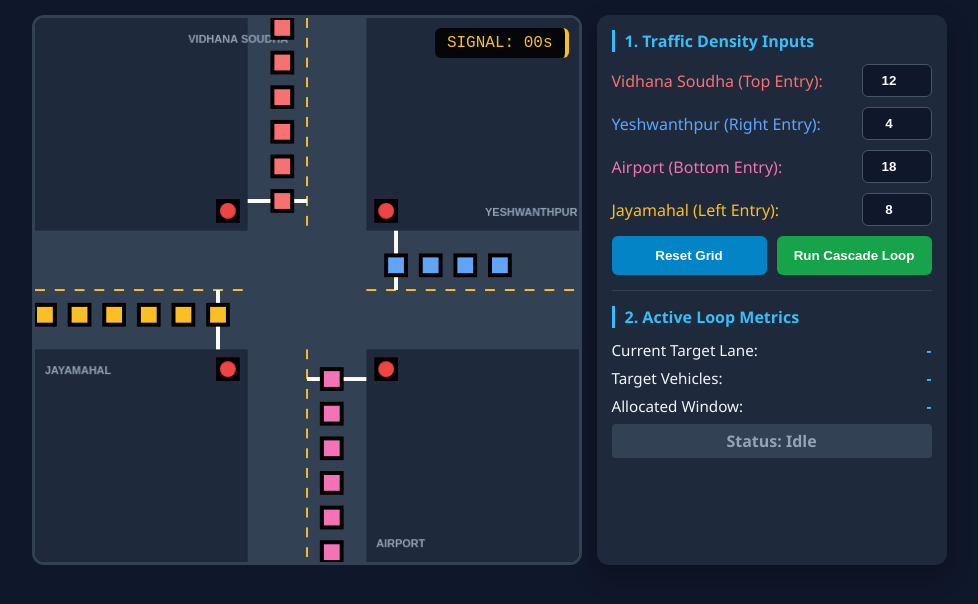
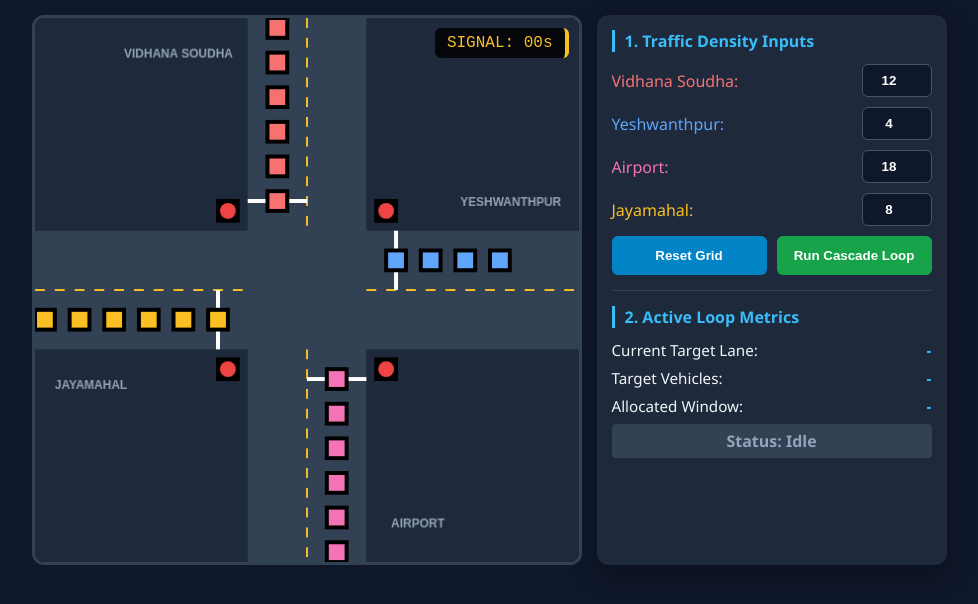
Before and after one commit to sandeshrai24-bit/Mekhri-Circle-traffic_Optimization, a Flask app: page / in a window 1280 px wide. Shown: the part 75-679 px from the top of the page, without its empty margins (151-1129 px from the left). Run offline with Flask 3, Linux system fonts and the light colour scheme.

Commit message:
Update index.html

```diff
--- a/templates/index.html
+++ b/templates/index.html
@@ -148,19 +148,19 @@
             <div class="section">
                 <h3>1. Traffic Density Inputs</h3>
                 <div class="row">
-                    <label style="color:#f87171">Vidhana Soudha (Top Entry):</label>
+                    <label style="color:#f87171">Vidhana Soudha:</label>
                     <input type="number" id="vidhana_soudha" min="0" max="50" value="12" onchange="initSimulation()">
                 </div>
                 <div class="row">
-                    <label style="color:#60a5fa">Yeshwanthpur (Right Entry):</label>
+                    <label style="color:#60a5fa">Yeshwanthpur:</label>
                     <input type="number" id="yeshwanthpur" min="0" max="50" value="4" onchange="initSimulation()">
                 </div>
                 <div class="row">
-                    <label style="color:#f472b6">Airport (Bottom Entry):</label>
+                    <label style="color:#f472b6">Airport:</label>
                     <input type="number" id="airport" min="0" max="50" value="18" onchange="initSimulation()">
                 </div>
                 <div class="row">
-                    <label style="color:#fbbf24">Jayamahal (Left Entry):</label>
+                    <label style="color:#fbbf24">Jayamahal:</label>
                     <input type="number" id="jayamahal" min="0" max="50" value="8" onchange="initSimulation()">
                 </div>
                 <div class="btn-group">
@@ -201,10 +201,10 @@
         const unitStep = carSize + carGap;
 
         const profiles = {
-            "Vidhana Soudha": { x: midX - 25, y: -20, dx: 0, dy: unitStep, stopX: midX - 25, stopY: midY - lineOffset, color: '#f87171' },
-            "Airport":        { x: midX + 25, y: canvas.height + 20, dx: 0, dy: -unitStep, stopX: midX + 25, stopY: midY + lineOffset, color: '#f472b6' },
-            "Yeshwanthpur":   { x: canvas.width + 20, y: midY - 25, dx: -unitStep, dy: 0, stopX: midX + lineOffset, stopY: midY - 25, color: '#60a5fa' },
-            "Jayamahal":      { x: -20, y: midY + 25, dx: unitStep, dy: 0, stopX: midX - lineOffset, stopY: midY + 25, color: '#fbbf24' }
+            "Vidhana Soudha": { x: midX - 30, y: -20, dx: 0, dy: unitStep, stopX: midX - 30, stopY: midY - lineOffset, color: '#f87171' },
+            "Airport":        { x: midX + 30, y: canvas.height + 20, dx: 0, dy: -unitStep, stopX: midX + 30, stopY: midY + lineOffset, color: '#f472b6' },
+            "Yeshwanthpur":   { x: canvas.width + 20, y: midY - 30, dx: -unitStep, dy: 0, stopX: midX + lineOffset, stopY: midY - 30, color: '#60a5fa' },
+            "Jayamahal":      { x: -20, y: midY + 30, dx: unitStep, dy: 0, stopX: midX - lineOffset, stopY: midY + 30, color: '#fbbf24' }
         };
 
         function initSimulation() {
@@ -362,11 +362,11 @@
             ctx.beginPath(); ctx.moveTo(midX + lineOffset, midY - roadW/2); ctx.lineTo(midX + lineOffset, midY); ctx.stroke();
             ctx.beginPath(); ctx.moveTo(midX - lineOffset, midY); ctx.lineTo(midX - lineOffset, midY + roadW/2); ctx.stroke();
 
-            ctx.fillStyle = "#94a3b8"; ctx.font = "bold 11px Arial";
-            ctx.fillText("VIDHANA SOUDHA", midX - roadW/2 - 60, 25);
-            ctx.fillText("YESHWANTHPUR", canvas.width - 95, midY - roadW/2 - 15);
-            ctx.fillText("AIRPORT", midX + roadW/2 + 10, canvas.height - 15);
-            ctx.fillText("JAYAMAHAL", 10, midY + roadW/2 + 25);
+            ctx.fillStyle = "#94a3b8"; ctx.font = "bold 12px Arial";
+            ctx.fillText("VIDHANA SOUDHA", midX - roadW/2 - 125, 40);
+            ctx.fillText("YESHWANTHPUR", canvas.width - 120, midY - roadW/2 - 25);
+            ctx.fillText("AIRPORT", midX + roadW/2 + 25, canvas.height - 35);
+            ctx.fillText("JAYAMAHAL", 20, midY + roadW/2 + 40);
 
             const beacons = {
                 "Vidhana Soudha": { x: midX - roadW/2 - 20, y: midY - roadW/2 - 20 },
```
